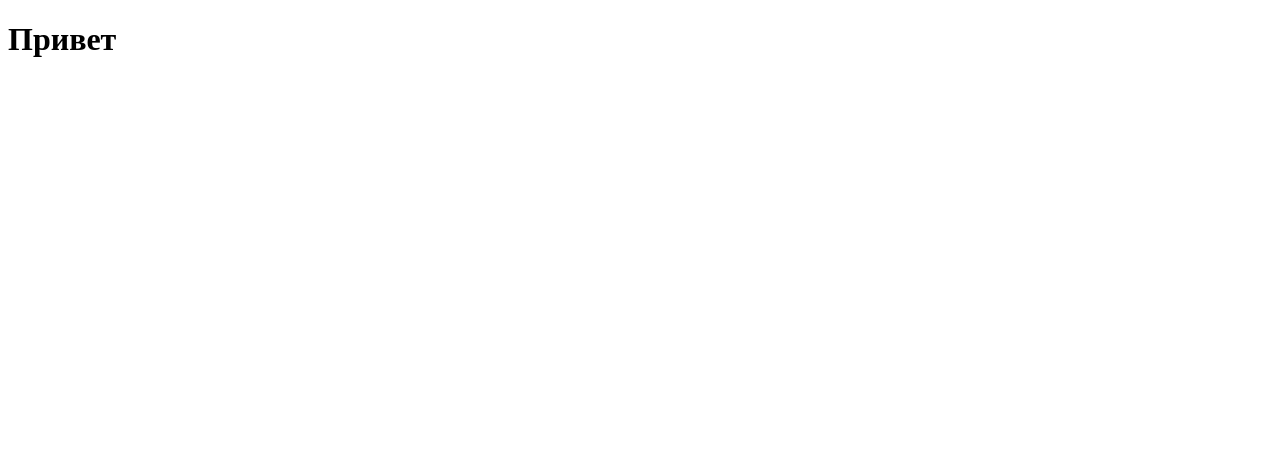
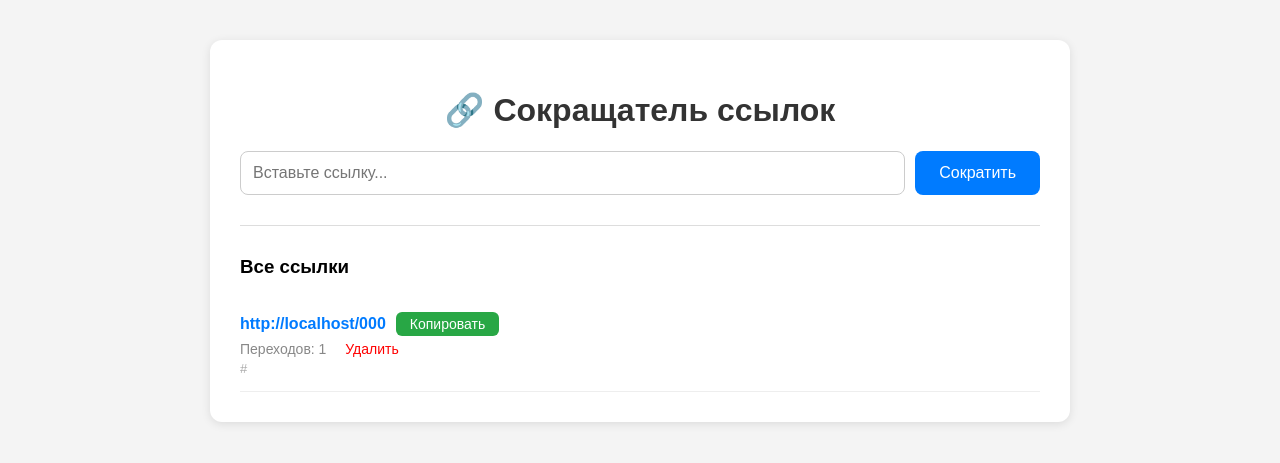
Before and after one commit to pnikitos327-sys/orbit, a Flask app: page / in a window 1280 px wide. Before the commit the part shown is almost empty. Shown: the top 463 px of the page. Run offline with Flask 3, Linux system fonts and the light colour scheme; tables that the repository leaves empty hold one stand-in row (values such as "Sample post").

Commit message:
new change

```diff
--- a/app.py
+++ b/app.py
@@ -9,23 +9,6 @@ app.config['SQLALCHEMY_DATABASE_URI'] = 'sqlite:///links.db'
 app.config['SQLALCHEMY_TRACK_MODIFICATIONS'] = False
 db = SQLAlchemy(app)
 
-def generate_short_code():
-    chars = string.ascii_letters + string.digits
-    return ''.join(random.choice(chars) for _ in range(6))
-
-
-app.route('/', methods=['GET', 'POST'])
-def home():
-    if request.form == 'POST':
-        url = request.method['url']
-        code = generate_short_code()
-        new_link = Link(original_url=url, short_code=code)
-        db.session.add(new_link)
-        db.session.commit()
-        return redirect(url_for('home'))
-        links = Link.query.order_by(Link.created_at.desc()).all()
-        return render_template('index.html', links=links)
-
 class Link(db.Model):
     id = db.Column(db.Integer, primary_key=True)
     original_url = db.Column(db.String(500), nullable=False)
@@ -33,9 +16,39 @@ class Link(db.Model):
     created_at = db.Column(db.DateTime, default=datetime.utcnow)
     clicks = db.Column(db.Integer, default=0)
 
-@app.route('/')
+def generate_short_code():
+    chars = string.ascii_letters + string.digits
+    return ''.join(random.choice(chars) for _ in range(6))
+
+@app.route('/', methods=['GET', 'POST'])
 def home():
-    return render_template('index.html', name='flask')
+    if request.method == 'POST':
+        url = request.form['url']
+        code = generate_short_code()
+        new_link = Link(original_url=url, short_code=code)
+        db.session.add(new_link)
+        db.session.commit()
+        return redirect(url_for('home'))
+
+    links = Link.query.order_by(Link.created_at.desc()).all()
+    return render_template('index.html', links=links)
+
+@app.route('/<short_code>')
+def redirect_to_url(short_code):
+    link = Link.query.filter_by(short_code=short_code).first()
+    if link:
+        link.clicks += 1
+        db.session.commit()
+        return redirect(link.original_url)
+    return "Ссылка не найдена", 404
+
+@app.route('/delete/<int:id>')
+def delete_link(id):
+    link = Link.query.get(id)
+    if link:
+        db.session.delete(link)
+        db.session.commit()
+    return redirect(url_for('home'))
 
 if __name__ == '__main__':
     app.run(debug=True)
--- /dev/null
+++ b/static/style.css
@@ -0,0 +1,115 @@
+body {
+    font-family: Arial, sans-serif;
+    background-color: #f4f4f4;
+    margin: 0;
+    padding: 0;
+}
+
+.container {
+    max-width: 800px;
+    margin: 40px auto;
+    background: white;
+    padding: 30px;
+    border-radius: 12px;
+    box-shadow: 0 2px 10px rgba(0,0,0,0.1);
+}
+
+h1 {
+    color: #333;
+    text-align: center;
+}
+
+form {
+    display: flex;
+    gap: 10px;
+    margin-bottom: 20px;
+}
+
+input[type="url"] {
+    flex: 1;
+    padding: 12px;
+    border: 1px solid #ccc;
+    border-radius: 8px;
+    font-size: 16px;
+}
+
+button[type="submit"] {
+    padding: 12px 24px;
+    background-color: #007bff;
+    color: white;
+    border: none;
+    border-radius: 8px;
+    font-size: 16px;
+    cursor: pointer;
+}
+
+button[type="submit"]:hover {
+    background-color: #0056b3;
+}
+
+hr {
+    margin: 30px 0;
+    border: none;
+    border-top: 1px solid #ddd;
+}
+
+.link-item {
+    padding: 15px 0;
+    border-bottom: 1px solid #eee;
+}
+
+.link-row {
+    display: flex;
+    align-items: center;
+    gap: 10px;
+    flex-wrap: wrap;
+}
+
+.full-link {
+    font-weight: bold;
+    color: #007bff;
+    word-break: break-all;
+}
+
+.copy-btn {
+    padding: 4px 14px;
+    background-color: #28a745;
+    color: white;
+    border: none;
+    border-radius: 6px;
+    cursor: pointer;
+    font-size: 14px;
+}
+
+.copy-btn:hover {
+    background-color: #1e7e34;
+}
+
+.link-meta {
+    margin-top: 5px;
+    color: #888;
+    font-size: 14px;
+}
+
+.delete-link {
+    color: red;
+    margin-left: 15px;
+    text-decoration: none;
+}
+
+.delete-link:hover {
+    text-decoration: underline;
+}
+
+.original-url {
+    color: #aaa;
+    font-size: 13px;
+    word-break: break-all;
+    margin-top: 4px;
+}
+
+.empty {
+    color: #888;
+    text-align: center;
+    margin-top: 20px;
+}
--- a/templates/index.html
+++ b/templates/index.html
@@ -1,3 +1,33 @@
 {% extends "layout.html" %}
-{% block title %} test {% endblock %}
-{% block body %} <h1>Привет</h1> {% endblock %}
+
+{% block title %}Сокращатель ссылок{% endblock %}
+
+{% block body %}
+<div class="container">
+    <h1>🔗 Сокращатель ссылок</h1>
+
+    <form method="post">
+        <input type="url" name="url" placeholder="Вставьте ссылку..." required>
+        <button type="submit">Сократить</button>
+    </form>
+
+    <hr>
+
+    <h3>Все ссылки</h3>
+    {% for link in links %}
+        <div class="link-item">
+            <div class="link-row">
+                <span class="full-link">{{ request.host_url }}{{ link.short_code }}</span>
+                <button class="copy-btn" onclick="copyToClipboard('{{ request.host_url }}{{ link.short_code }}')">Копировать</button>
+            </div>
+            <div class="link-meta">
+                <span>Переходов: {{ link.clicks }}</span>
+                <a href="/delete/{{ link.id }}" class="delete-link">Удалить</a>
+            </div>
+            <div class="original-url">{{ link.original_url }}</div>
+        </div>
+    {% else %}
+        <p class="empty">Пока нет ни одной ссылки</p>
+    {% endfor %}
+</div>
+{% endblock %}
--- a/templates/layout.html
+++ b/templates/layout.html
@@ -1,15 +1,18 @@
 <!DOCTYPE html>
-<html lang="en">
+<html lang="ru">
 <head>
     <meta charset="UTF-8">
     <meta name="viewport" content="width=device-width, initial-scale=1.0">
-    <title>{% block title %} {% endblock %}</title>
+    <link rel="stylesheet" href="{{ url_for('static', filename='style.css') }}">
+    <title>{% block title %}{% endblock %}</title>
 </head>
 <body>
-{% block body %}
+    {% block body %}{% endblock %}
 
-
-{% endblock %}
-
+    <script>
+    function copyToClipboard(text) {
+        navigator.clipboard.writeText(text);
+    }
+    </script>
 </body>
 </html>
```
